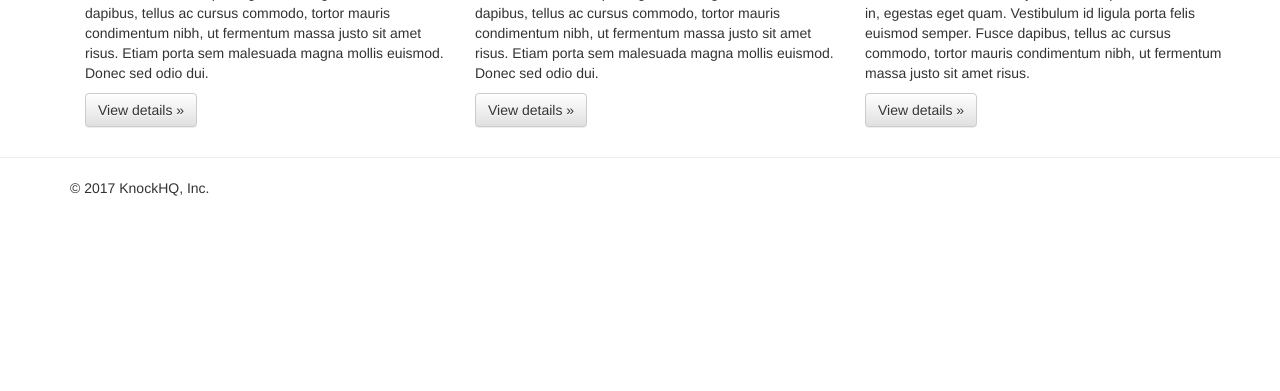
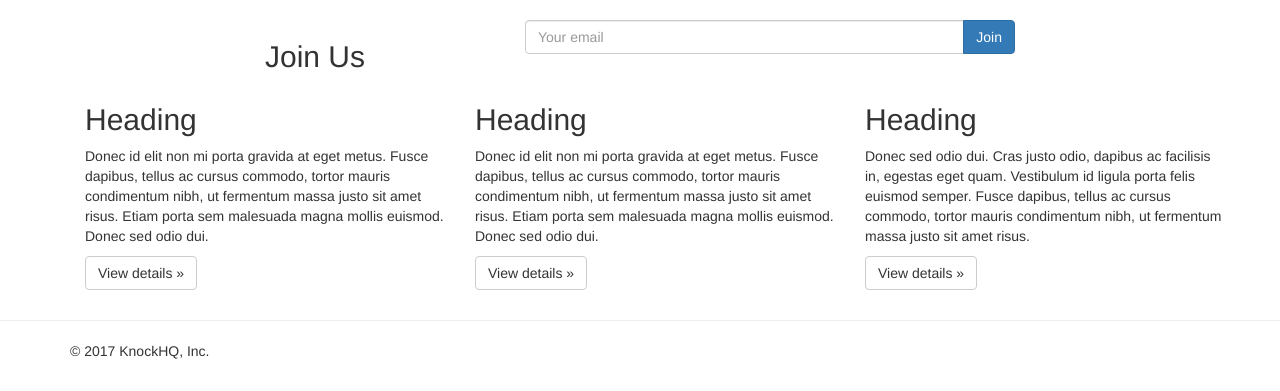
Before and after one commit to immanoj16/Idea-Landing, a Django app: page / in a window 1280 px wide. Shown: the part 468-859 px from the top of the page. Before the commit the page ends 664 px from the top, so only its background shows below. Run offline with Django 3.2, Linux system fonts and the light colour scheme; data comes from the database, SQL or seed files in the repository; both versions use the stored data as it was after the commit; some libraries are stand-ins or nearby versions.

Commit message:
Pages format & layout

```diff
--- a/pages/models.py
+++ b/pages/models.py
@@ -1,5 +1,6 @@
 from __future__ import unicode_literals
 
+from django.core.exceptions import ValidationError
 from django.db import models
 
 
@@ -9,6 +10,14 @@
 )
 
 
+def layout_validator(value):
+    if value[0] == "#":
+        raise ValidationError("Must start with #")
+    if len(value) == 4 or len(value) == 7:
+        return value
+    raise ValidationError("Incorrect length")
+
+
 class Page(models.Model):
     title = models.CharField(max_length=220)
     title_description = models.TextField(blank=True, null=True)
@@ -16,7 +25,7 @@
     title_btn_url = models.CharField(max_length=50, blank=True, null=True)
     content = models.TextField(blank=True, null=True)
     show_nav = models.BooleanField(default=True)
-    nav_color = models.CharField(max_length=6, default='#000000')
+    nav_color = models.CharField(max_length=7, default='#000000', validators=[])
     layout = models.CharField(max_length=20, choices=LAYOUT_CHOICES, default='standard')
     video_embed = models.TextField(null=True, blank=True)
 
--- a/pages/templates/pages/home.html
+++ b/pages/templates/pages/home.html
@@ -1,64 +1,29 @@
 {% extends "base.html" %}
 
+{% block styles %}
+    {% if page_obj.nav_color != '#000000' %}
+        .navbar-inverse {
+            background-color: {{ page_obj.nav_color }};
+            border: {{ page_obj.nav_color }};
+        }
+    {% endif %}
+    {% if not page_obj.show_nav %}
+        body {
+            padding-top: 0px;
+            padding-bottom: 0px;
+        }
+    {% endif %}
+{% endblock %}
+
 {% block content %}
-    <nav class="navbar navbar-inverse navbar-fixed-top">
-        <div class="container">
-            <div class="navbar-header">
-                <button type="button" class="navbar-toggle collapsed" data-toggle="collapse" data-target="#navbar" aria-expanded="false" aria-controls="navbar">
-                    <span class="sr-only">Toggle navigation</span>
-                    <span class="icon-bar"></span>
-                    <span class="icon-bar"></span>
-                    <span class="icon-bar"></span>
-                </button>
-                <a class="navbar-brand" href="#">Knock HQ</a>
-            </div>
-            <div id="navbar" class="navbar-collapse collapse">
-                <!--<form class="navbar-form navbar-right">
-                    <div class="form-group">
-                        <input type="text" placeholder="Email" class="form-control">
-                    </div>
-                    <div class="form-group">
-                        <input type="password" placeholder="Password" class="form-control">
-                    </div>
-                    <button type="submit" class="btn btn-success">Sign in</button>
-                </form>-->
-            </div><!--/.navbar-collapse -->
-        </div>
-    </nav>
 
-    <!-- Main jumbotron for a primary marketing message or call to action -->
-    <div class="jumbotron">
-        <div class="container">
-            <h1>{{ page_obj.title }}</h1>
-            <p>{{ page_obj.title_description|linebreaks }}</p>
-            {% if title_btn_url %}
-                <p><a class="btn btn-primary btn-lg" href="{{ title_btn_url }}" role="button">{{ title_btn }}</a></p>
-            {% endif %}
-        </div>
-    </div>
+    {% if page_obj.show_nav %}
+        {% include 'navbar.html' %}
+    {% endif %}
 
-    <div class="container">
-      <!-- Example row of columns -->
-        <div class="row">
-            <div class="col-sm-8 col-sm-offset-2">
-                <div class="row">
-                    <div class="col-xs-4">
-                        <h2>Join Us</h2>
-                    </div>
-                    <div class="col-xs-8">
-                        {% include 'pages/snippet/join-form.html' with form=form %}
-                    </div>
-                </div>
-            </div>
-        </div>
-        <div class="container">
-            {{ page_obj.content|safe }}
-        </div>
-    </div>
-        <hr>
-    <div class="container">
-        <footer>
-            <p>&copy; 2017 KnockHQ, Inc.</p>
-        </footer>
-    </div> <!-- /container -->
+    {% if page_obj.layout == 'stacked' %}
+        {% include 'pages/snippet/stacked-layout.html' with page_obj=page_obj form=form%}
+    {% else %}
+        {% include 'pages/snippet/standard-layout.html' with page_obj=page_obj form=form%}
+    {% endif %}
 {% endblock %}
--- /dev/null
+++ b/pages/templates/pages/snippet/standard-layout.html
@@ -0,0 +1,40 @@
+<!-- Main jumbotron for a primary marketing message or call to action -->
+<div class="jumbotron">
+    <div class="container">
+        <div class="row">
+            <div class="col-sm-6">
+                <h1>{{ page_obj.title }}</h1>
+                <p>{{ page_obj.title_description|linebreaks }}</p>
+                {% if title_btn_url %}
+                    <p><a class="btn btn-primary btn-lg" href="{{ title_btn_url }}" role="button">{{ title_btn }}</a></p>
+                {% endif %}
+            </div>
+            {% if page_obj.video_embed %}
+                <div class="col-sm-6">
+                    <div class="embed-responsive embed-responsive-16by9">
+                        {{ page_obj.video_embed|safe }}
+                    </div>
+                </div>
+            {% endif %}
+        </div>
+    </div>
+</div>
+
+<div class="container">
+  <!-- Example row of columns -->
+    <div class="row">
+        <div class="col-sm-8 col-sm-offset-2">
+            <div class="row">
+                <div class="col-xs-4">
+                    <h2>Join Us</h2>
+                </div>
+                <div class="col-xs-8">
+                    {% include 'pages/snippet/join-form.html' with form=form %}
+                </div>
+            </div>
+        </div>
+    </div>
+    <div class="container">
+        {{ page_obj.content|safe }}
+    </div>
+</div>
--- a/templates/base.html
+++ b/templates/base.html
@@ -11,10 +11,12 @@
         <!-- Latest compiled and minified CSS -->
         <link rel="stylesheet" href="https://maxcdn.bootstrapcdn.com/bootstrap/3.3.7/css/bootstrap.min.css" integrity="sha384-BVYiiSIFeK1dGmJRAkycuHAHRg32OmUcww7on3RYdg4Va+PmSTsz/K68vbdEjh4u" crossorigin="anonymous">
 
-        <!-- Optional theme -->
-        <link rel="stylesheet" href="https://maxcdn.bootstrapcdn.com/bootstrap/3.3.7/css/bootstrap-theme.min.css" integrity="sha384-rHyoN1iRsVXV4nD0JutlnGaslCJuC7uwjduW9SVrLvRYooPp2bWYgmgJQIXwl/Sp" crossorigin="anonymous">
+        <link rel="stylesheet" href="{% static 'css/main.css' %}">
 
-        <link rel="stylesheet" href="{% static 'css/main.css' %}">
+        <style>
+            {% block styles %}
+            {% endblock %}
+        </style>
         <!-- HTML5 shim and Respond.js for IE8 support of HTML5 elements and media queries -->
         <!-- WARNING: Respond.js doesn't work if you view the page via file:// -->
         <!--[if lt IE 9]>
@@ -33,8 +35,14 @@
             </div>
         {% endif %}
         {% block content %}
+        {% endblock %}
 
-        {% endblock %}
+        <hr>
+        <div class="container">
+            <footer>
+                <p>&copy; 2017 KnockHQ, Inc.</p>
+            </footer>
+        </div> <!-- /container -->
 
         <!-- jQuery (necessary for Bootstrap's JavaScript plugins) -->
         <script src="https://ajax.googleapis.com/ajax/libs/jquery/1.12.4/jquery.min.js"></script>
--- /dev/null
+++ b/templates/navbar.html
@@ -0,0 +1,15 @@
+<nav class="navbar navbar-inverse navbar-fixed-top">
+    <div class="container">
+        <div class="navbar-header">
+            <button type="button" class="navbar-toggle collapsed" data-toggle="collapse" data-target="#navbar" aria-expanded="false" aria-controls="navbar">
+                <span class="sr-only">Toggle navigation</span>
+                <span class="icon-bar"></span>
+                <span class="icon-bar"></span>
+                <span class="icon-bar"></span>
+            </button>
+            <a class="navbar-brand" href="#">Knock HQ</a>
+        </div>
+        <div id="navbar" class="navbar-collapse collapse">
+        </div><!--/.navbar-collapse -->
+    </div>
+</nav>
```
Also changed, not shown: pages.json (+11 -3 lines), pages/templates/pages/snippet/stacked-layout.html (added, +44 -0 lines), db.sqlite3, pages/migrations/0004_auto_20170320_2025.py (added).
